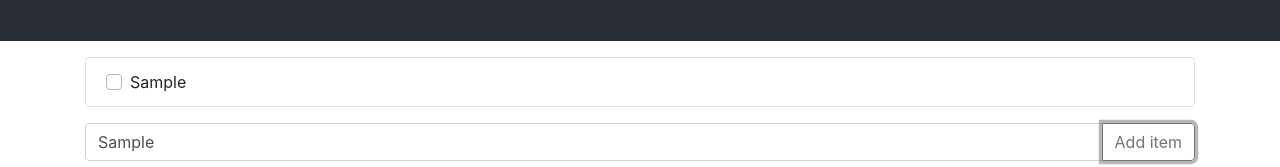
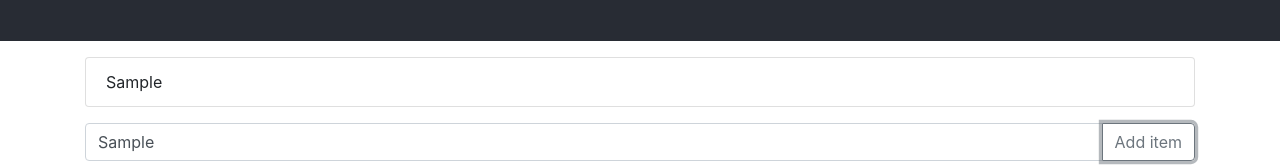
Before and after one commit to Akswii/todolist-react-redux, a React (Create React App) app: page / in a window 1280 px wide. Both pictures are taken after typing "Sample" into the empty fields and a click on the button "Add item". Shown: the part 159-326 px from the top of the page. Built offline with nearby package versions, Linux system fonts and the light colour scheme.

Commit message:
Add working toggle functionality

```diff
--- a/src/Components/TodoItem.js
+++ b/src/Components/TodoItem.js
@@ -1,4 +1,4 @@
-import React, { useState } from "react";
+import React from "react";
 
 import { connect } from "react-redux";
 import { toggleTodo } from "../redux/actions";
@@ -8,13 +8,12 @@ const TodoItem = (props) => {
         props.toggleTodo(props.id);
     };
 
+
     return (
         <li className="list-group-item" onClick={handleClick}>
-            <div className="custom-control custom-checkbox">
-                <input type="checkbox" className="custom-control-input" id={`todo-check-${props.id}`} />
-                <label className="custom-control-label" htmlFor={`todo-check-${props.id}`}>{props.text}</label>
-            </div>
+            <span style={{ textDecoration: props.completed ? "line-through" : "none" }}>{props.text}</span>
         </li>
     );
 }
+
 export default connect(null, { toggleTodo })(TodoItem);
--- a/src/Redux/reducers/todos.js
+++ b/src/Redux/reducers/todos.js
@@ -11,6 +11,7 @@ const todos = (state = [], action) => {
             ]
         case "TOGGLE_TODO":
             return state.map(todo => {
+                console.log(action);
                 return todo.id === action.id ? { ...todo, completed: !todo.completed } : todo;
             })
         default:
```
